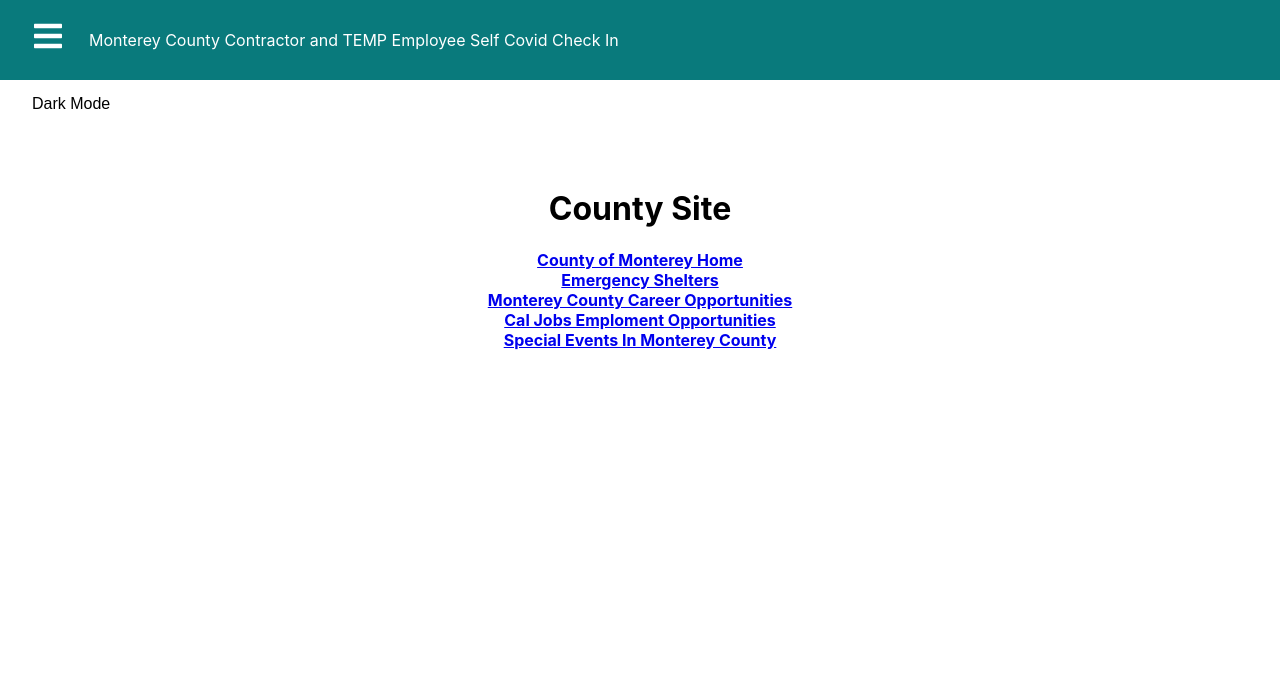
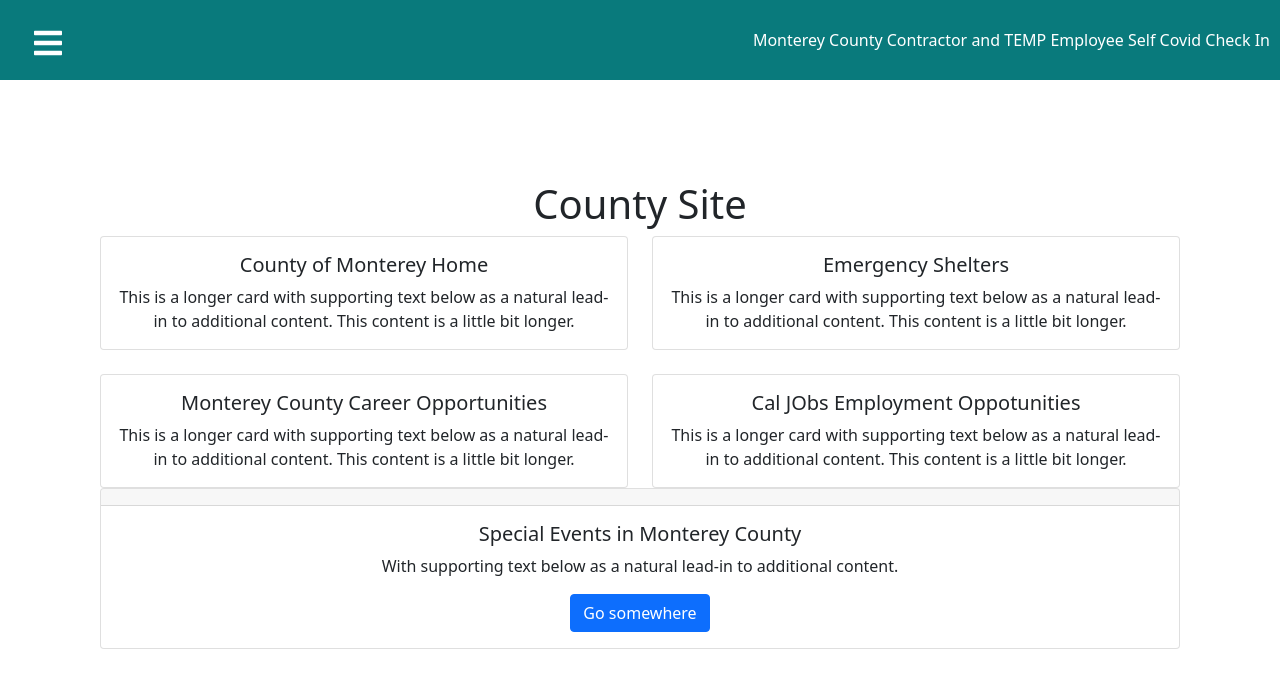
Before and after one commit to christianlMaldonado/tempCovidLogin, a React (Create React App) app in the folder login/: page /CountySite in a window 1280 px wide. Shown: the top 688 px of the page. Built offline with nearby package versions, Linux system fonts and the light colour scheme.

Commit message:
Added React-Boostrap and added restructed the county sites page

```diff
--- a/login/package.json
+++ b/login/package.json
@@ -6,9 +6,10 @@
     "@testing-library/jest-dom": "^5.14.1",
     "@testing-library/react": "^11.2.7",
     "@testing-library/user-event": "^12.8.3",
-    "bootstrap": "^5.0.2",
+    "bootstrap": "^5.1.0",
     "bootstrap-icons": "^1.5.0",
     "react": "^17.0.2",
+    "react-bootstrap": "^2.0.0-beta.5",
     "react-dom": "^17.0.2",
     "react-icons": "^4.2.0",
     "react-router-dom": "^5.2.0",
--- a/login/src/App.js
+++ b/login/src/App.js
@@ -4,14 +4,13 @@
 import Home from './Pages/Home';
 import SelfCheck from './Pages/SelfCheck';
 import CountySite from './Pages/CountySite';
-import ThemeToggle from "./Components/themeToggle";
+import 'bootstrap/dist/css/bootstrap.min.css';
 
 function App() {
   return (
     <>
       <Router>
         <Navbar />
-        <ThemeToggle/>
         <Switch>
 
           <Route path='/' exact component={Home} />
--- a/login/src/Components/Navbar.css
+++ b/login/src/Components/Navbar.css
@@ -73,5 +73,6 @@
 
   .NavHeader {
       color: #ffffff;
-      margin: 25px;
+      margin: 10px;
+
   }
--- a/login/src/Components/themeToggle.jsx
+++ /dev/null
@@ -1,40 +0,0 @@
-import React, { useState, useEffect } from "react";
-
-export default function ThemeToggle() {
-  const [buttonLabel, setButtonLabel] = useState(
-    localStorage.getItem("theme") === "dark" ? "Light Mode" : "Dark Mode"
-  );
-  const [darkMode, setDarkMode] = useState(
-    localStorage.getItem("theme") === "dark" ? true : false
-  );
-  useEffect(() => {
-    document
-      .getElementsByTagName("HTML")[0]
-      .setAttribute("data-theme", localStorage.getItem("theme"));
-  }, []);
-
-  const switchThemes = () => {
-    if (darkMode === false) {
-      localStorage.setItem("theme", "dark");
-      document
-        .getElementsByTagName("HTML")[0]
-        .setAttribute("data-theme", localStorage.getItem("theme"));
-      setDarkMode(true);
-      setButtonLabel("Light Mode");
-    } else {
-      localStorage.setItem("theme", "light");
-      document
-        .getElementsByTagName("HTML")[0]
-        .setAttribute("data-theme", localStorage.getItem("theme"));
-      setDarkMode(false);
-      setButtonLabel("Dark Mode");
-    }
-  };
-
-  return (
-    <label className="switch">
-      <button className="toggleButton" onClick={() => switchThemes()}>{buttonLabel}</button>
-      <span className="slider round" />
-    </label>
-  );
-}
--- a/login/src/Pages/CountySite.css
+++ b/login/src/Pages/CountySite.css
@@ -1,5 +1,5 @@
 .countySiteBody {
   text-align: center;
-  padding: 20px;
-  margin: 20px;
+  padding: 50px;
+  margin: 50px;
 }
--- a/login/src/Pages/CountySite.jsx
+++ b/login/src/Pages/CountySite.jsx
@@ -1,4 +1,5 @@
 import React from 'react';
+import { Row, Col, Card, Button } from 'react-bootstrap';
 import './CountySite.css';
 
 function CountySite() {
@@ -6,34 +7,96 @@
     <div className='countySiteBody'>
 
       <h1> County Site </h1>
-
-      <a  href="https://www.co.monterey.ca.us/home" rel="noreferrer">
-      <b> County of Monterey Home </b>
+{/*
+      <a href="https://www.co.monterey.ca.us/home" rel="noreferrer">
+        <b> County of Monterey Home </b>
       </a>
 
-      <br/>
+      <br />
 
-      <a  href="https://arcg.is/Hfefy" rel="noreferrer">
-      <b> Emergency Shelters </b>
+      <a href="https://arcg.is/Hfefy" rel="noreferrer">
+        <b> Emergency Shelters </b>
       </a>
 
-      <br/>
+      <br />
 
-      <a  href="https://www.governmentjobs.com/careers/montereycounty" rel="noreferrer">
-      <b> Monterey County Career Opportunities </b>
+      <a href="https://www.governmentjobs.com/careers/montereycounty" rel="noreferrer">
+        <b> Monterey County Career Opportunities </b>
       </a>
 
-      <br/>
+      <br />
 
-      <a  href="https://www.caljobs.ca.gov/vosnet/Default.aspx" rel="noreferrer">
-      <b> Cal Jobs Emploment Opportunities </b>
+      <a href="https://www.caljobs.ca.gov/vosnet/Default.aspx" rel="noreferrer">
+        <b> Cal Jobs Emploment Opportunities </b>
       </a>
 
-      <br/>
+      <br />
 
-      <a  href="http://montereyco.maps.arcgis.com/apps/Shortlist/index.html?appid=d24344d65e7443889cf6cae29f95bd75" rel="noreferrer">
-      <b> Special Events In Monterey County </b>
-      </a>
+      <a href="http://montereyco.maps.arcgis.com/apps/Shortlist/index.html?appid=d24344d65e7443889cf6cae29f95bd75" rel="noreferrer">
+        <b> Special Events In Monterey County </b>
+      </a> */}
+
+      <Row xs={1} md={2} className="g-4">
+
+        <Col>
+          <Card>
+            <Card.Body>
+              <Card.Title>County of Monterey Home</Card.Title>
+              <Card.Text>
+                This is a longer card with supporting text below as a natural
+                lead-in to additional content. This content is a little bit longer.
+              </Card.Text>
+            </Card.Body>
+          </Card>
+        </Col>
+        <Col>
+          <Card>
+            <Card.Body>
+              <Card.Title>Emergency Shelters</Card.Title>
+              <Card.Text>
+                This is a longer card with supporting text below as a natural
+                lead-in to additional content. This content is a little bit longer.
+              </Card.Text>
+            </Card.Body>
+          </Card>
+        </Col>
+
+        <Col>
+          <Card>
+            <Card.Body>
+              <Card.Title>Monterey County Career Opportunities</Card.Title>
+              <Card.Text>
+                This is a longer card with supporting text below as a natural
+                lead-in to additional content. This content is a little bit longer.
+              </Card.Text>
+            </Card.Body>
+          </Card>
+        </Col>
+        <Col>
+          <Card>
+            <Card.Body>
+              <Card.Title>Cal JObs Employment Oppotunities</Card.Title>
+              <Card.Text>
+                This is a longer card with supporting text below as a natural
+                lead-in to additional content. This content is a little bit longer.
+              </Card.Text>
+            </Card.Body>
+          </Card>
+        </Col>
+      </Row>
+
+      <Card>
+        <Card.Header>
+
+        </Card.Header>
+        <Card.Body>
+          <Card.Title>Special Events in Monterey County </Card.Title>
+          <Card.Text>
+            With supporting text below as a natural lead-in to additional content.
+          </Card.Text>
+          <Button href="/" variant="primary">Go somewhere</Button>
+        </Card.Body>
+      </Card>
 
     </div>
   );
--- a/login/src/Pages/Home.jsx
+++ b/login/src/Pages/Home.jsx
@@ -1,5 +1,6 @@
 import React from 'react';
 import './Home.css';
+import {Navbar, NavDropdown, Container, Nav} from "react-bootstrap";
 
 function Home() {
   return (
@@ -7,8 +8,6 @@
       <h1 className="homeTitle"> WELCOME TO THE MONTEREY COUNTY HOMEPAGE </h1>
 
       <p>
-        Access the hamburger view to navigate the site.
-        <br />
         Use the link below to access your offical government Covid Vaccine Card.
       </p>
 
@@ -16,7 +15,29 @@
         <b> Access Your Digital Government Vaccine Card </b>
       </a>
 
+    <Navbar bg="light" expand="lg">
+      <Container>
+        <Navbar.Brand href="#home">React-Bootstrap</Navbar.Brand>
+        <Navbar.Toggle aria-controls="basic-navbar-nav" />
+        <Navbar.Collapse id="basic-navbar-nav">
+          <Nav className="me-auto">
+            <Nav.Link href="#home">Home</Nav.Link>
+            <Nav.Link href="#link">Link</Nav.Link>
+            <NavDropdown title="Dropdown" id="basic-nav-dropdown">
+              <NavDropdown.Item href="#action/3.1">Action</NavDropdown.Item>
+              <NavDropdown.Item href="#action/3.2">Another action</NavDropdown.Item>
+              <NavDropdown.Item href="#action/3.3">Something</NavDropdown.Item>
+              <NavDropdown.Divider />
+              <NavDropdown.Item href="#action/3.4">Separated link</NavDropdown.Item>
+            </NavDropdown>
+          </Nav>
+        </Navbar.Collapse>
+      </Container>
+    </Navbar>
+
     </div>
+
+
   );
 }
 
--- a/package.json
+++ b/package.json
@@ -17,7 +17,8 @@
   },
   "homepage": "https://github.com/christianlMaldonado/tempCovidLogin#readme",
   "dependencies": {
-    "bootstrap": "^5.0.2",
-    "bootstrap-icons": "^1.5.0"
+    "bootstrap": "^5.1.0",
+    "bootstrap-icons": "^1.5.0",
+    "react-bootstrap": "^2.0.0-beta.5"
   }
 }
```
Also changed, not shown: 2 other files (tests, documents, lock files or other folders).
